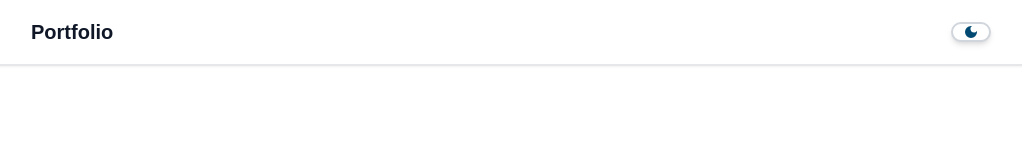
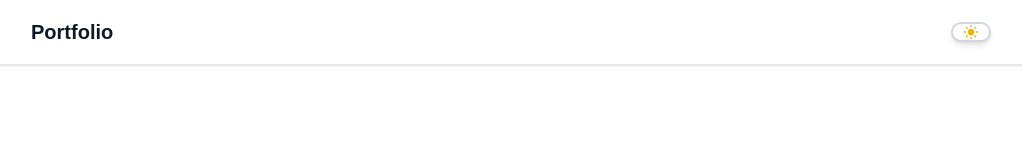
Before and after one commit to ryan9457/introduction, a Next.js app: page /header/theme-toggle in a window 1280 px wide. Shown: the top 160 px of the page, without its empty margins (129-1151 px from the left). Built offline with nearby package versions, Linux system fonts and the light colour scheme.

Commit message:
feat: do not swtich theme in default

```diff
--- a/src/app/header/theme-toggle/page.tsx
+++ b/src/app/header/theme-toggle/page.tsx
@@ -15,7 +15,7 @@ export default function ThemeToggle() {
   };
 
   useEffect(() => {
-    toggleTheme();
+    // toggleTheme();
     setIsDark(document.documentElement.classList.contains('dark'));
   }, []);
 
```
